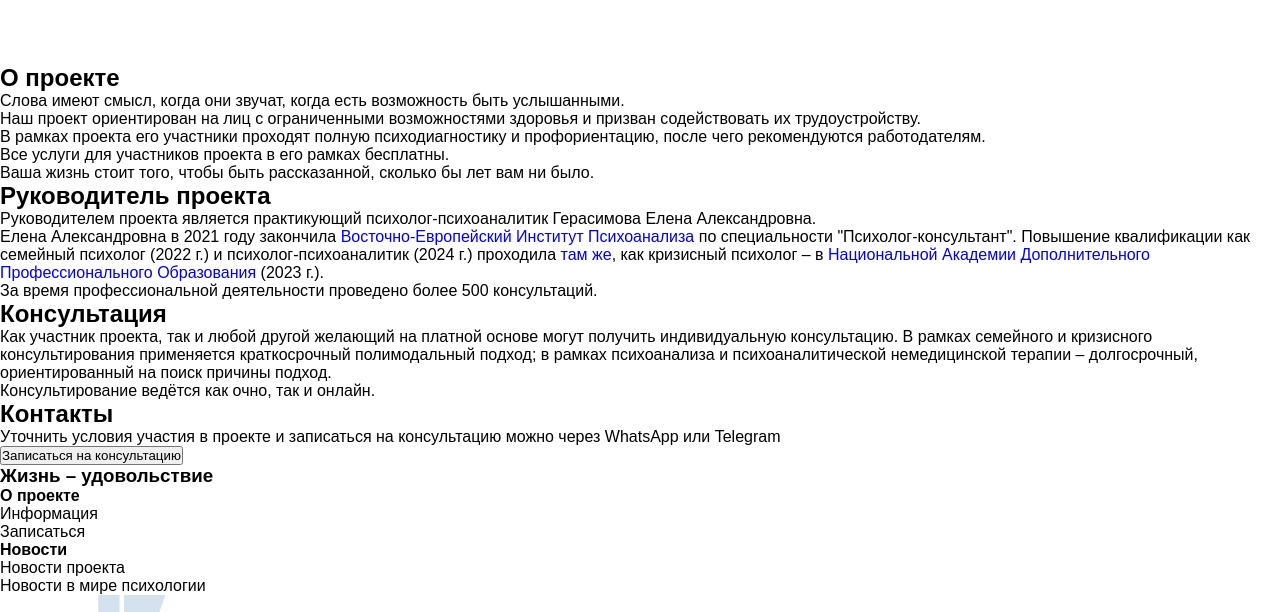
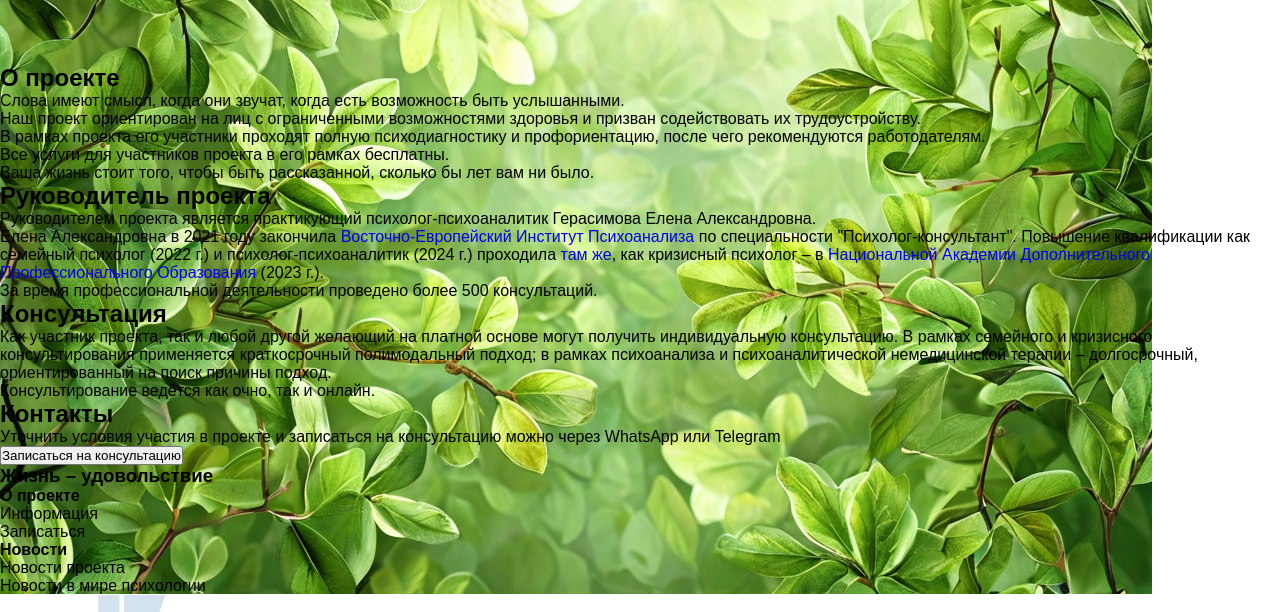
Before and after one commit to sergeyreb/training, a plain HTML site: page task_final.html in a window 1280 px wide. Shown: the part 302-914 px from the top of the page. Drawn offline with Linux system fonts and the light colour scheme; the site is published under a folder, as on GitHub Pages, so addresses that start at the root find nothing; a web font is replaced by a local one.

Commit message:
Add files via upload

```diff
--- a/task_final.html
+++ b/task_final.html
@@ -8,7 +8,7 @@
 </head>
 <body>
     <header>
-        <img src="/images_final/bg.jpg" alt="Задний фон" class="background">
+        <img src="images_final/bg.jpg" alt="Задний фон" class="background">
         <nav>
             <img src="images_final/logo.jpg" alt="Жизнь как удовольствие" class="logo">
             <a href="#about">О проекте</a>
```
